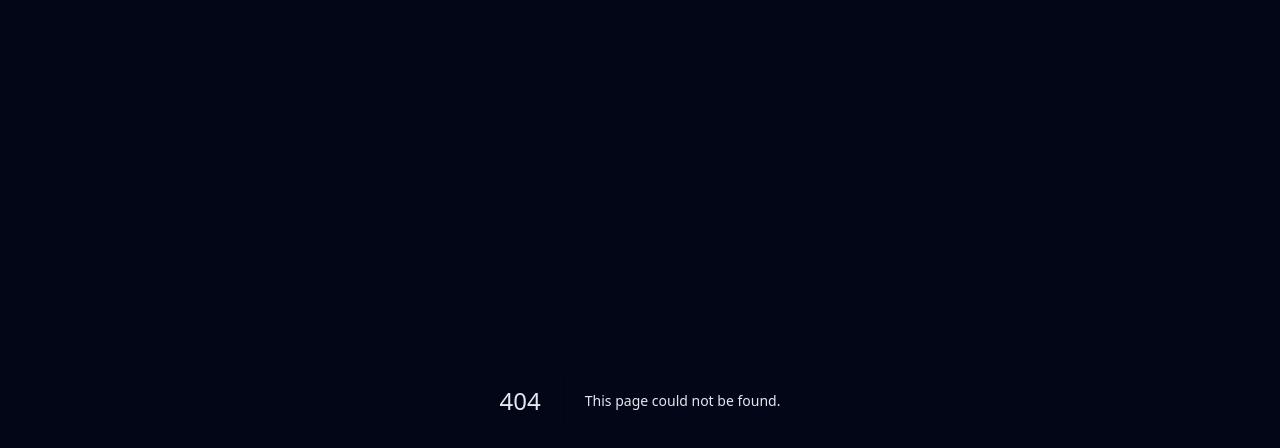
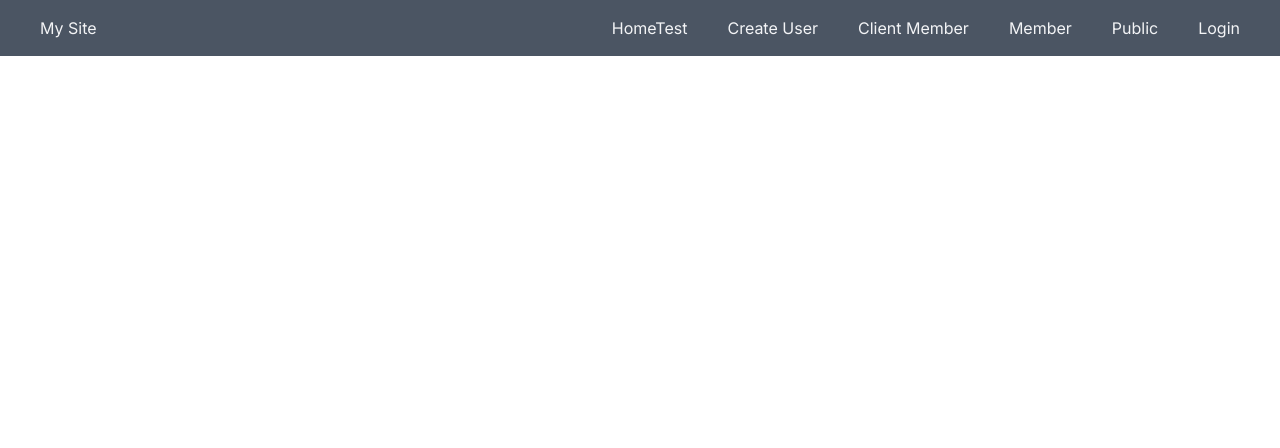
Before and after one commit to mcpdigital/mcp_webapp, a Next.js app: page /hometest in a window 1280 px wide. Before the commit this address had no page. Shown: the top 448 px of the page. Built offline with nearby package versions, Linux system fonts and the light colour scheme.

Commit message:
I really do not know, some additions maybe

```diff
--- /dev/null
+++ b/app/api/auth/[...nextauth]/options.ts
@@ -0,0 +1,92 @@
+import GitHubProvider from "next-auth/providers/github";
+import GoogleProvider from "next-auth/providers/google";
+import CredentialsProvider from "next-auth/providers/credentials";
+import User from "@/app/(models)/User";
+import bcrypt from "bcrypt";
+
+export const options = {
+  providers: [
+    GitHubProvider({
+      profile(profile) {
+        console.log("Profile GitHub: ", profile);
+
+        let userRole = "GitHub User";
+        if (profile?.email == "jake@claritycoders.com") {
+          userRole = "admin";
+        }
+
+        return {
+          ...profile,
+          role: userRole,
+        };
+      },
+      clientId: process.env.GITHUB_ID,
+      clientSecret: process.env.GITHUB_Secret,
+    }),
+    GoogleProvider({
+      profile(profile) {
+        console.log("Profile Google: ", profile);
+
+        let userRole = "Google User";
+        return {
+          ...profile,
+          id: profile.sub,
+          role: userRole,
+        };
+      },
+      clientId: process.env.GOOGLE_ID,
+      clientSecret: process.env.GOOGLE_Secret,
+    }),
+    CredentialsProvider({
+      name: "Credentials",
+      credentials: {
+        email: {
+          label: "email:",
+          type: "text",
+          placeholder: "your-email",
+        },
+        password: {
+          label: "password:",
+          type: "password",
+          placeholder: "your-password",
+        },
+      },
+      async authorize(credentials) {
+        try {
+          const foundUser = await User.findOne({ email: credentials.email })
+            .lean()
+            .exec();
+
+          if (foundUser) {
+            console.log("User Exists");
+            const match = await bcrypt.compare(
+              credentials.password,
+              foundUser.password
+            );
+
+            if (match) {
+              console.log("Good Pass");
+              delete foundUser.password;
+
+              foundUser["role"] = "Unverified Email";
+              return foundUser;
+            }
+          }
+        } catch (error) {
+          console.log(error);
+        }
+        return null;
+      },
+    }),
+  ],
+  callbacks: {
+    async jwt({ token, user }) {
+      if (user) token.role = user.role;
+      return token;
+    },
+    async session({ session, token }) {
+      if (session?.user) session.user.role = token.role;
+      return session;
+    },
+  },
+};
--- /dev/null
+++ b/app/api/auth/[...nextauth]/route.ts
@@ -0,0 +1,6 @@
+// https://youtu.be/MNm1XhDjX1s?t=1024 ir para este link para continuar
+import NextAuth from "next-auth";
+import { options } from "./options";
+
+const handler = NextAuth(options);
+export { handler as GET, handler as POST };
--- /dev/null
+++ b/app/hometest/page.tsx
@@ -0,0 +1,11 @@
+import React from "react";
+import SimpleNav from "@/components/SimpleNav";
+const page = () => {
+  return (
+    <div>
+      <SimpleNav />
+    </div>
+  );
+};
+
+export default page;
--- /dev/null
+++ b/components/SimpleNav.tsx
@@ -0,0 +1,28 @@
+import Link from "next/link";
+import React from "react";
+var session = false;
+const SimpleNav = () => {
+  return (
+    <header className="bg-gray-600 text-gray-100">
+      <nav className="flex justify-between items-center w-full px-10 py-4">
+        <div>
+          <Link href="./">My Site</Link>
+        </div>
+        <div className="flex gap-10">
+          <Link href="./hometest">HomeTest</Link>
+          <Link href="/CreateUser">Create User</Link>
+          <Link href="/ClientMember">Client Member</Link>
+          <Link href="/Member">Member</Link>
+          <Link href="/Public">Public</Link>
+          {session ? (
+            <Link href="/api/auth/signout?callbackUrl=/">Logout</Link>
+          ) : (
+            <Link href="/api/auth/signin">Login</Link>
+          )}
+        </div>
+      </nav>
+    </header>
+  );
+};
+
+export default SimpleNav;
--- a/components/index.ts
+++ b/components/index.ts
@@ -10,6 +10,7 @@ import UserCard from "./pages/GithubUsers/GHUserCard";
 import FetchWP from "./pages/wpress/FetchWP";
 import ShowGrads from "./ui/ShowGrads";
 import AlertSmall from "./alerts/AlertSmall";
+import SimpleNav from "./SimpleNav";
 
 export {
   Navbar,
@@ -25,4 +26,5 @@ export {
   UserCard,
   ShowGrads,
   AlertSmall,
+  SimpleNav,
 };
--- a/package.json
+++ b/package.json
@@ -11,6 +11,7 @@
   "dependencies": {
     "ai": "^2.2.31",
     "next": "14.0.4",
+    "next-auth": "^4.24.5",
     "openai": "^4.24.1",
     "react": "^18",
     "react-dom": "^18",
@@ -21,6 +22,7 @@
     "@types/react": "^18",
     "@types/react-dom": "^18",
     "autoprefixer": "^10.0.1",
+    "daisyui": "^4.5.0",
     "eslint": "^8",
     "eslint-config-next": "14.0.4",
     "postcss": "^8",
--- a/tailwind.config.ts
+++ b/tailwind.config.ts
@@ -16,6 +16,19 @@ const config: Config = {
       },
     },
   },
-  plugins: [],
+  plugins: [require("daisyui")],
+  daisyui: {
+    themes: [
+      "winter",
+      "dark",
+      "forest",
+      "aqua",
+      "dracula",
+      "night",
+      "dim",
+      "sunset",
+      "corporate",
+    ],
+  },
 };
 export default config;
```
Also changed, not shown: 1 other file (tests, documents, lock files or other folders).
